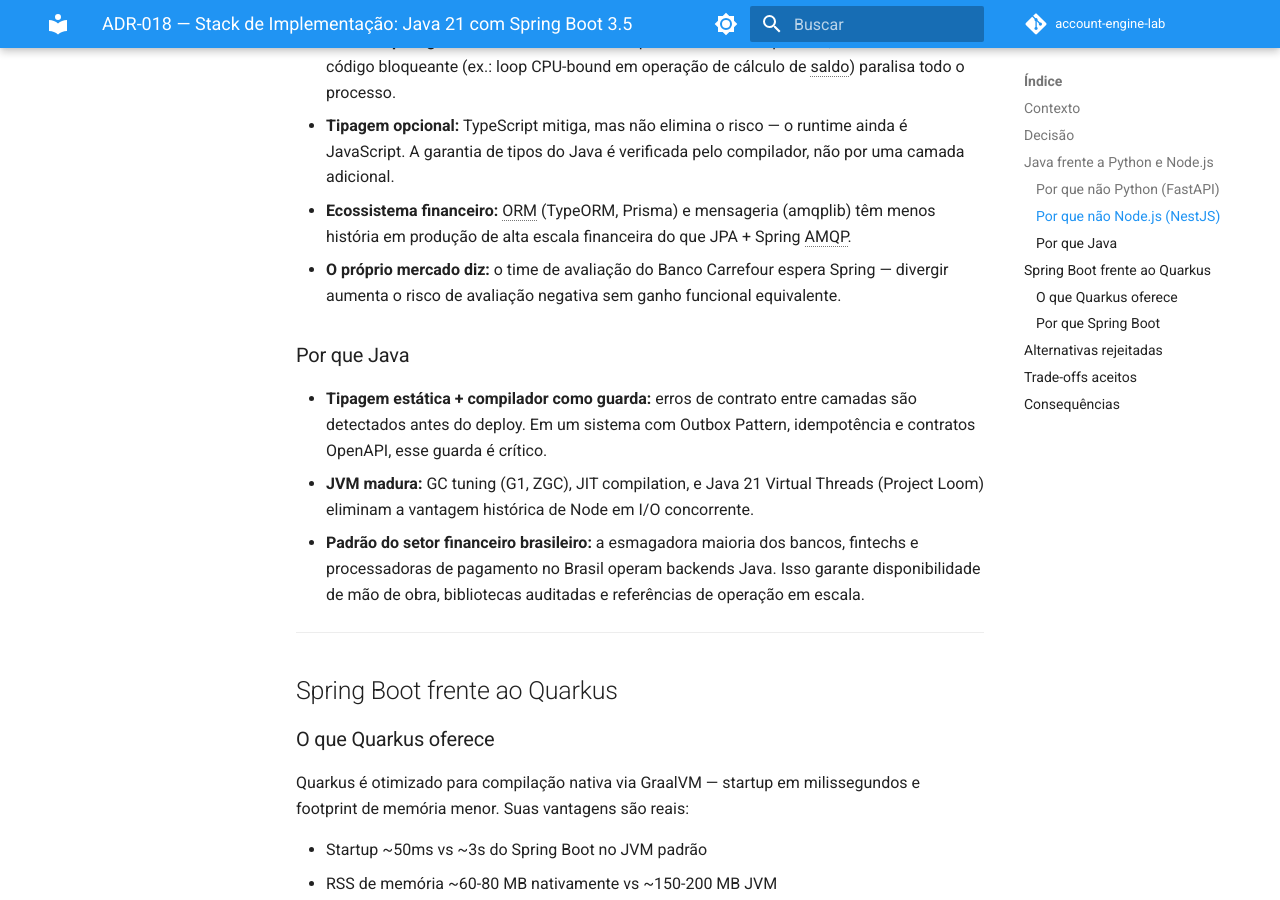
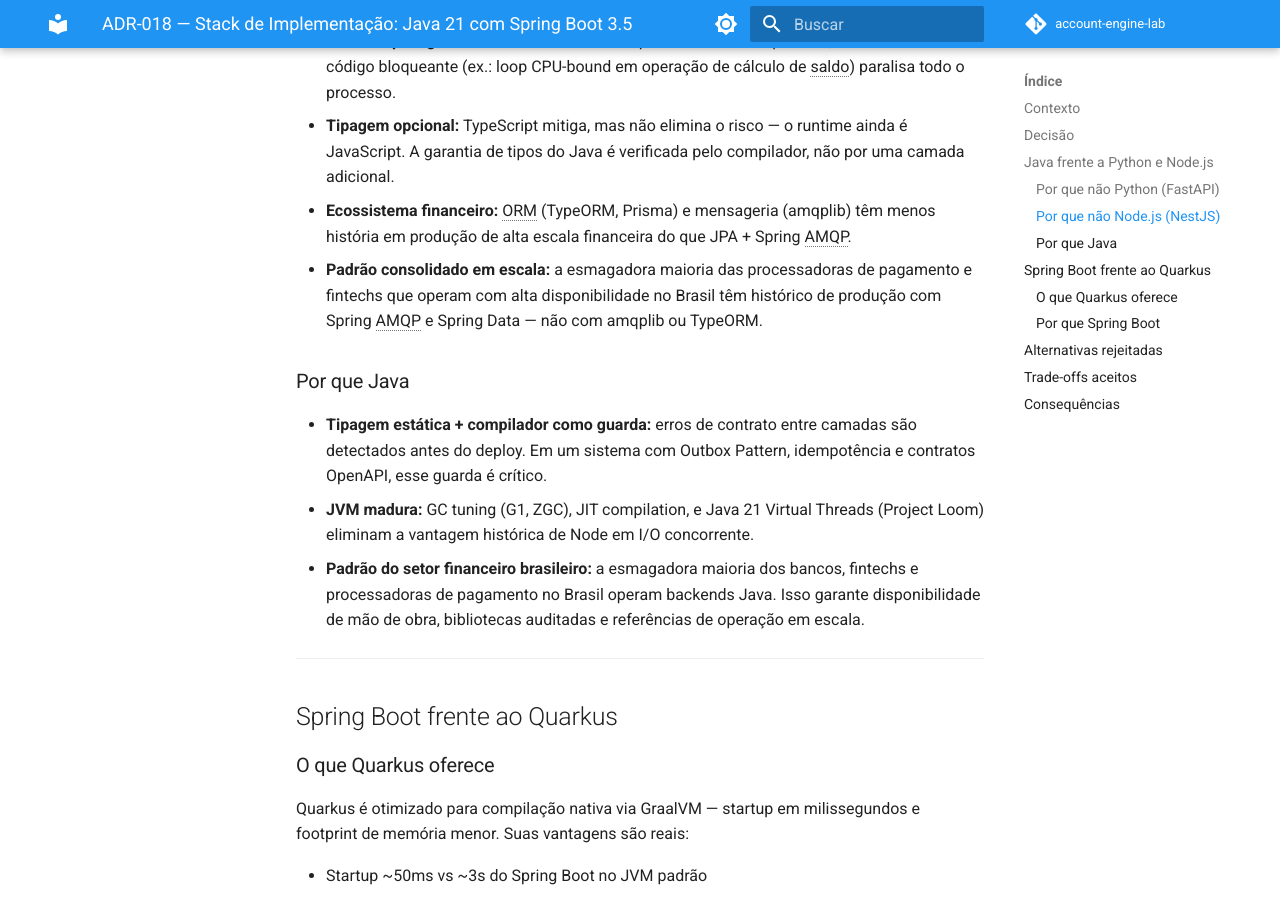
Before and after one commit to gsperim/account-engine-lab, an MkDocs documentation site: the page built from docs/adr/ADR-018-stack-implementacao.md, in a window 1280 px wide and 900 px high, scrolled down 1728 px. Built offline with MkDocs 1.6.1 and Material for MkDocs 9.7.7, drawn with Linux system fonts in a browser that asks for light colours; comment, search, counter and statistics services are not loaded; some of the changed text lies outside the part shown.

Commit message:
docs: remover referências a avaliadores e ao desafio como audiência
ADR-018: corta ponto 4 (talent pool/avaliação) e reescreve bullet
sobre Node.js com argumento técnico real em vez de político.
ADR-017: remove "legível para o avaliador".
stack.md: remove "que é o que o desafio avalia".

```diff
--- a/docs/adr/ADR-018-stack-implementacao.md
+++ b/docs/adr/ADR-018-stack-implementacao.md
@@ -54,7 +54,7 @@ Node.js tem adoção crescente em APIs de borda e BFFs, mas apresenta limitaçõ
 - **Event loop single-thread:** o modelo não-bloqueante é eficiente para I/O, mas um erro de código bloqueante (ex.: loop CPU-bound em operação de cálculo de saldo) paralisa todo o processo.
 - **Tipagem opcional:** TypeScript mitiga, mas não elimina o risco — o runtime ainda é JavaScript. A garantia de tipos do Java é verificada pelo compilador, não por uma camada adicional.
 - **Ecossistema financeiro:** ORM (TypeORM, Prisma) e mensageria (amqplib) têm menos história em produção de alta escala financeira do que JPA + Spring AMQP.
-- **O próprio mercado diz:** o time de avaliação do Banco Carrefour espera Spring — divergir aumenta o risco de avaliação negativa sem ganho funcional equivalente.
+- **Padrão consolidado em escala:** a esmagadora maioria das processadoras de pagamento e fintechs que operam com alta disponibilidade no Brasil têm histórico de produção com Spring AMQP e Spring Data — não com amqplib ou TypeORM.
 
 ### Por que Java
 
@@ -97,10 +97,6 @@ Cada componente da stack já tem integração nativa e madura no Spring:
 
 O OpenAPI Generator com configuração `spring` gera interfaces com anotações `@RequestMapping`, `@RestController`, `@Valid` — idiomáticas para Spring MVC. Migrar para Quarkus exigiria reescrever o gerador para JAX-RS, quebrando a cadeia spec → interface → controller que já está validada.
 
-**4. Talent pool e avaliação**
-
-A audiência do desafio é o Banco Carrefour — uma instituição financeira com time predominantemente Java/Spring. Entregar Quarkus é uma escolha defensável tecnicamente, mas cria fricção desnecessária na avaliação de quem vai revisar o código.
-
 ---
 
 ## Alternativas rejeitadas
```
Also changed, not shown: docs/adr/ADR-017-spec-driven-development.md (+1 -1 lines), docs/stack.md (+1 -1 lines).
